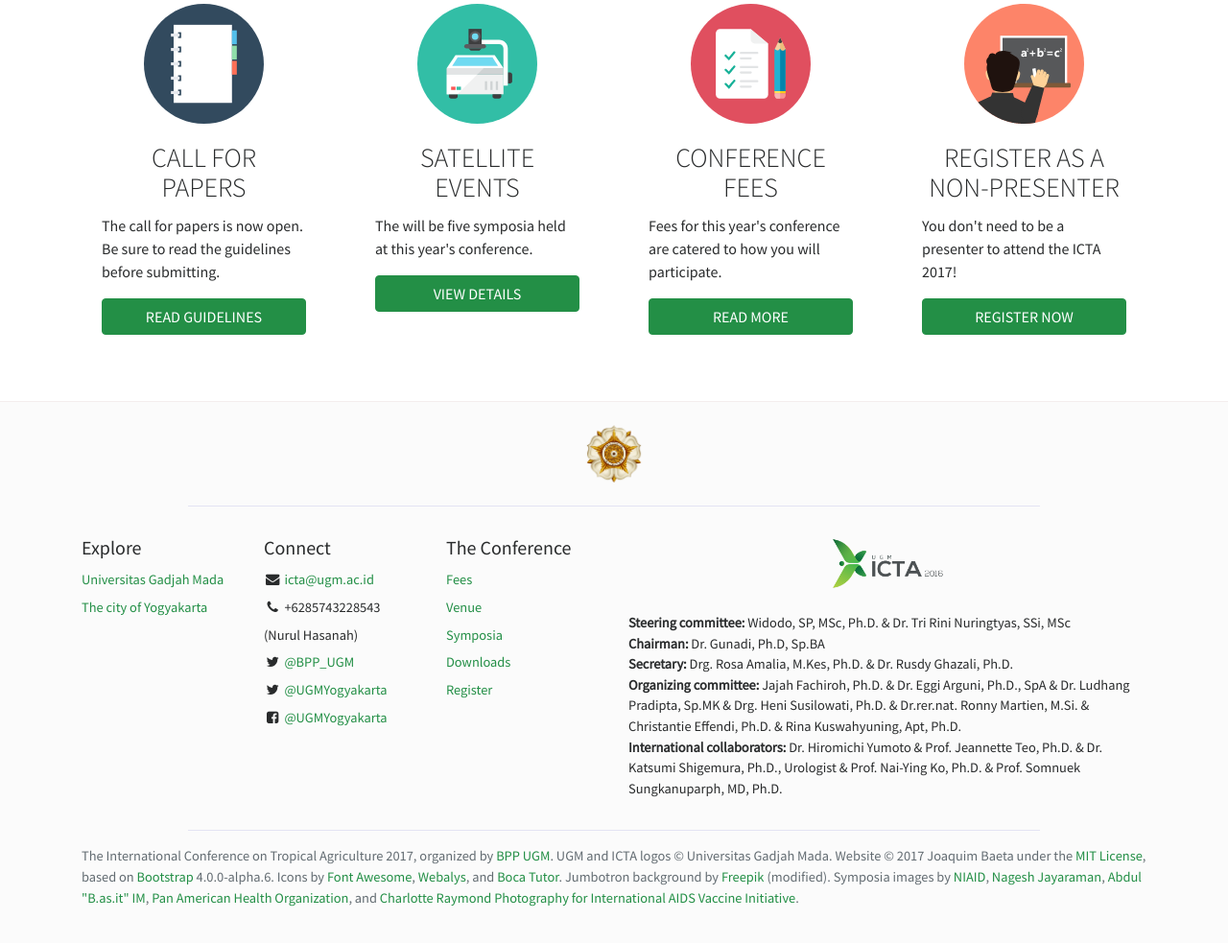
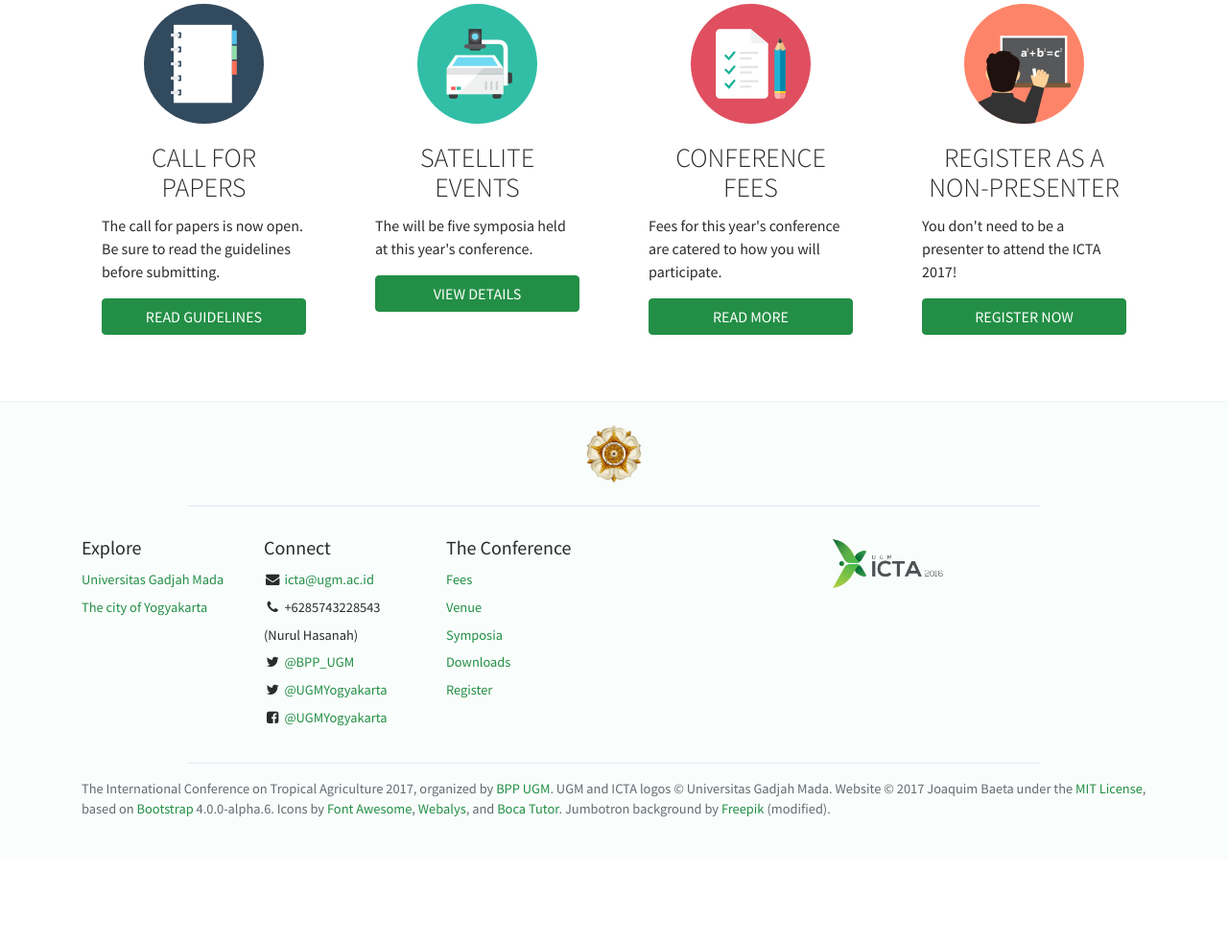
Before and after one commit to jaybaeta/icta-2017, a plain HTML site: page index.html in a window 1280 px wide. Shown: the part 1363-2346 px from the top of the page at 96% size. After the commit the page ends 2258 px from the top, so only its background shows below. Drawn offline with nearby package versions, Linux system fonts and the light colour scheme.

```diff
--- a/index.html
+++ b/index.html
@@ -307,17 +307,13 @@
           </div>
           <div class="col-md-6">
             <p class="text-center"><img src="images/logos/logo.png" class="mb-2" height="55px"> <br></p>
-            <p><b>Steering committee:</b> Widodo, SP, MSc, Ph.D. &amp; Dr. Tri Rini Nuringtyas, SSi, MSc <br>
-            <b>Chairman:</b> Dr. Gunadi, Ph.D, Sp.BA <br>
-            <b>Secretary:</b> Drg. Rosa Amalia, M.Kes, Ph.D. &amp; Dr. Rusdy Ghazali, Ph.D. <br>
-            <b>Organizing committee:</b> Jajah Fachiroh, Ph.D. &amp; Dr. Eggi Arguni, Ph.D., SpA &amp; Dr. Ludhang Pradipta, Sp.MK &amp; Drg. Heni Susilowati, Ph.D. &amp; Dr.rer.nat. Ronny Martien, M.Si. &amp; Christantie Effendi, Ph.D. &amp; Rina Kuswahyuning, Apt, Ph.D. <br>
-            <b>International collaborators:</b>  Dr. Hiromichi Yumoto &amp; Prof. Jeannette Teo, Ph.D. &amp; Dr. Katsumi Shigemura, Ph.D., Urologist &amp; Prof. Nai-Ying Ko, Ph.D. &amp;  Prof. Somnuek Sungkanuparph, MD, Ph.D. </p>
+            <p></p>
           </div>
         </div>
         <div class="row">
           <div class="container">
             <hr class="mx-auto my-3" style="border-color: #e3e3f3; width: 80%;">
-            <p class="text-muted">The International Conference on Tropical Agriculture 2017, organized by <a href="http://publikasi.ugm.ac.id/">BPP UGM</a>. UGM and ICTA logos © Universitas Gadjah Mada. Website © 2017 Joaquim Baeta under the <a href="https://github.com/jaybaeta/icta-2017/blob/master/LICENSE.md">MIT License</a>, based on <a href="https://v4-alpha.getbootstrap.com">Bootstrap</a> 4.0.0-alpha.6. Icons by <a href="http://fontawesome.io">Font Awesome</a>, <a href="https://www.iconfinder.com/webalys">Webalys</a>, and <a href="https://www.iconfinder.com/bocatutor">Boca Tutor</a>. Jumbotron background by <a href="http://www.freepik.com">Freepik</a> (modified). Symposia images by <a href="https://www.flickr.com/photos/niaid/5661846246/">NIAID</a>, <a href="https://www.flickr.com/photos/howard_roark/7550806512/">Nagesh Jayaraman</a>, <a href="https://www.flickr.com/photos/50963439@N05/6431732431/">Abdul "B.as.it" IM</a>, <a href="https://www.flickr.com/photos/pahowho/24213490572/">Pan American Health Organization</a>, and <a href="https://www.flickr.com/photos/iavi_flickr/9314255327/">Charlotte Raymond Photography for International AIDS Vaccine Initiative</a>.</p>
+            <p class="text-muted">The International Conference on Tropical Agriculture 2017, organized by <a href="http://publikasi.ugm.ac.id/">BPP UGM</a>. UGM and ICTA logos © Universitas Gadjah Mada. Website © 2017 Joaquim Baeta under the <a href="https://github.com/jaybaeta/icta-2017/blob/master/LICENSE.md">MIT License</a>, based on <a href="https://v4-alpha.getbootstrap.com">Bootstrap</a> 4.0.0-alpha.6. Icons by <a href="http://fontawesome.io">Font Awesome</a>, <a href="https://www.iconfinder.com/webalys">Webalys</a>, and <a href="https://www.iconfinder.com/bocatutor">Boca Tutor</a>. Jumbotron background by <a href="http://www.freepik.com">Freepik</a> (modified).</p>
           </div>
         </div>
       </div>
```
Also changed, not shown: stylesheets/site.css.
